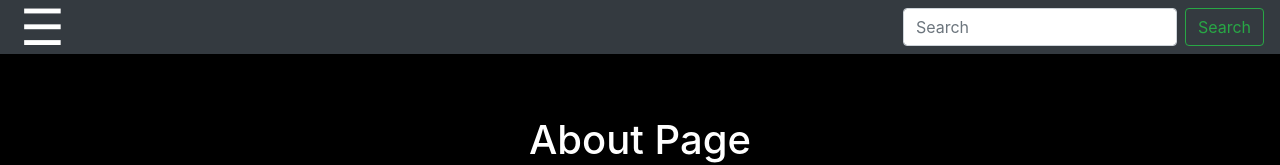
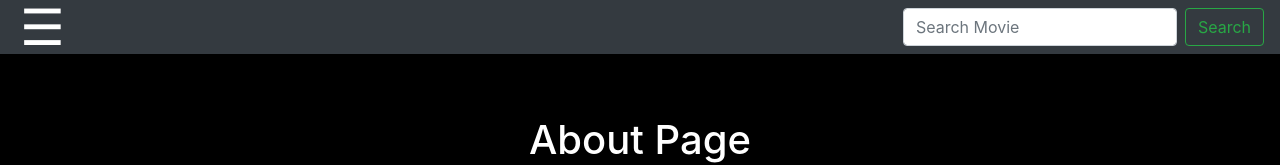
Before and after one commit to woodsmanlucas/react-movie-website, a React (Create React App) app: page /about in a window 1280 px wide. Shown: the top 165 px of the page. Built offline with nearby package versions, Linux system fonts and the light colour scheme.

Commit message:
working on search bar

```diff
--- a/src/components/App.jsx
+++ b/src/components/App.jsx
@@ -7,6 +7,7 @@ import About from "./About"
 import { Movie } from './Movie'
 import { BrowserRouter as Router, Switch, Route } from "react-router-dom"
 import Favorites from "./Favorites"
+import SearchMovie from "./SearchMovie"
 
 function App(){
     const [favorites, setFavorites] = useState(JSON.parse(localStorage.getItem('favorites')) || [])
--- a/src/components/Home.jsx
+++ b/src/components/Home.jsx
@@ -6,10 +6,13 @@ import "./App.css"
 import "../styles/bootstrap.min.css"
 import FavoriteButton from './FavoriteButton'
 import { tsPropertySignature } from "@babel/types"
+import SearchMovie from "./SearchMovie"
 
 function Home(props){
 
     const [movies, setMovies] = useState([])
+    const [query, setQuery] = useState("")
+    const [search, setSearch] = useState("")
     let {list} = useParams()
     const apiKey = "47c4adc75b16f23db3cf78e4870a4296"
 
@@ -17,13 +20,22 @@ function Home(props){
     [list])
 
     const fetchMovies = async () => {
+        let url
+
         if (list == null){
             list = 'popular'
         }
-        const url = `https://api.themoviedb.org/3/movie/${list}?api_key=${apiKey}`
-        // const url = `https://api.themoviedb.org/3/search/movie?api_key=47c4adc75b16f23db3cf78e4870a4296&query=spiderman`
+        console.log(search)
+        if(search === ""){
+            url = `https://api.themoviedb.org/3/movie/${list}?api_key=${apiKey}`
+        }else{
+            list = 'search'
+            url = `https://api.themoviedb.org/3/search/movie?api_key=47c4adc75b16f23db3cf78e4870a4296&query=${search}`
+        }
+
         const response = await axios.get(url)
         setMovies(response.data.results.slice(0,12))
+        console.log(response.data.results.slice(0,12))
     }
 
     function getFavorites (favorites) {
@@ -33,6 +45,8 @@ function Home(props){
 
     return(
         <div className="main-container black">
+            <input type="text" value = {query} onChange = {event => setQuery(event.target.value)}/>
+            <button className="btn btn-outline-success my-2 my-sm-0" type="button" onClick = {() => setSearch(query)}>Search</button>
             <div className="container">
                 <div className="d-lg-flex flex-wrap justify-content-end">
                     {movies.map(movie => (
@@ -51,6 +65,7 @@ function Home(props){
                                     </div>
                                     <div className="card-text">
                                         <div className="content">
+                                            <h3>{movie.title}</h3>
                                             <p className="text">{movie.overview.substring(0, 120) + "..."}</p>
                                             <a href={`/movie/${movie.id}`} className="button">Read more</a>
                                         </div>
--- a/src/components/Navigation.jsx
+++ b/src/components/Navigation.jsx
@@ -1,16 +1,13 @@
 import React from "react"
 import { Link } from "react-router-dom"
-import search from "../images/search.png"
+import SearchMovie from "./SearchMovie"
 
-function Navigation(){
+function Navigation(props){
     return(
         <div>
             <nav className="navbar navbar-light fixed-top flex-row-reverse bg-dark">
             <label htmlFor="btn-menu">&#9776;</label>
-                <form className="form-inline">
-                    <input className="form-control mr-sm-2" type="search" placeholder="Search" aria-label="Search"/>
-                    <button className="btn btn-outline-success my-2 my-sm-0" type="submit">Search</button>
-                </form>
+                <SearchMovie />
             </nav>
             <input type="checkbox" id="btn-menu"/>
             <nav className="navbar">
--- a/src/components/SearchMovie.jsx
+++ b/src/components/SearchMovie.jsx
@@ -1,14 +1,33 @@
 import React, { useState, useEffect } from "react"
-import Moment from "moment"
 import {useParams} from "react-router"
 import axios from "axios"
 import "./App.css"
 import "../styles/bootstrap.min.css"
-import FavoriteButton from './FavoriteButton'
-import { tsPropertySignature } from "@babel/types"
 
-function SearchMovie(){
+function SearchMovie(props){
 
+    const [search, setSearch] = useState("")
+
+    const handleSearch = async(event) =>{
+        setSearch(event.target.value)
+    }
+
+    const findMovie = async () => {
+
+        const url = `https://api.themoviedb.org/3/search/movie?api_key=47c4adc75b16f23db3cf78e4870a4296&query=${search}`
+        const response = await axios.get(url)
+        setSearch(response.data.results.slice(0,12))
+        console.log(response.data.results)
+    }
+
+    return(
+        <form className="form-inline" onSubmit={findMovie}>
+            <input className="form-control mr-sm-2" type="search" placeholder="Search Movie"
+            aria-label="Search" name="search" value={search}
+            onChange = {handleSearch}/>
+            <button className="btn btn-outline-success my-2 my-sm-0" type="submit">Search</button>
+        </form>
+    )
 }
 
 export default SearchMovie
```
Lines whose indentation alone changed are shown as unchanged.
